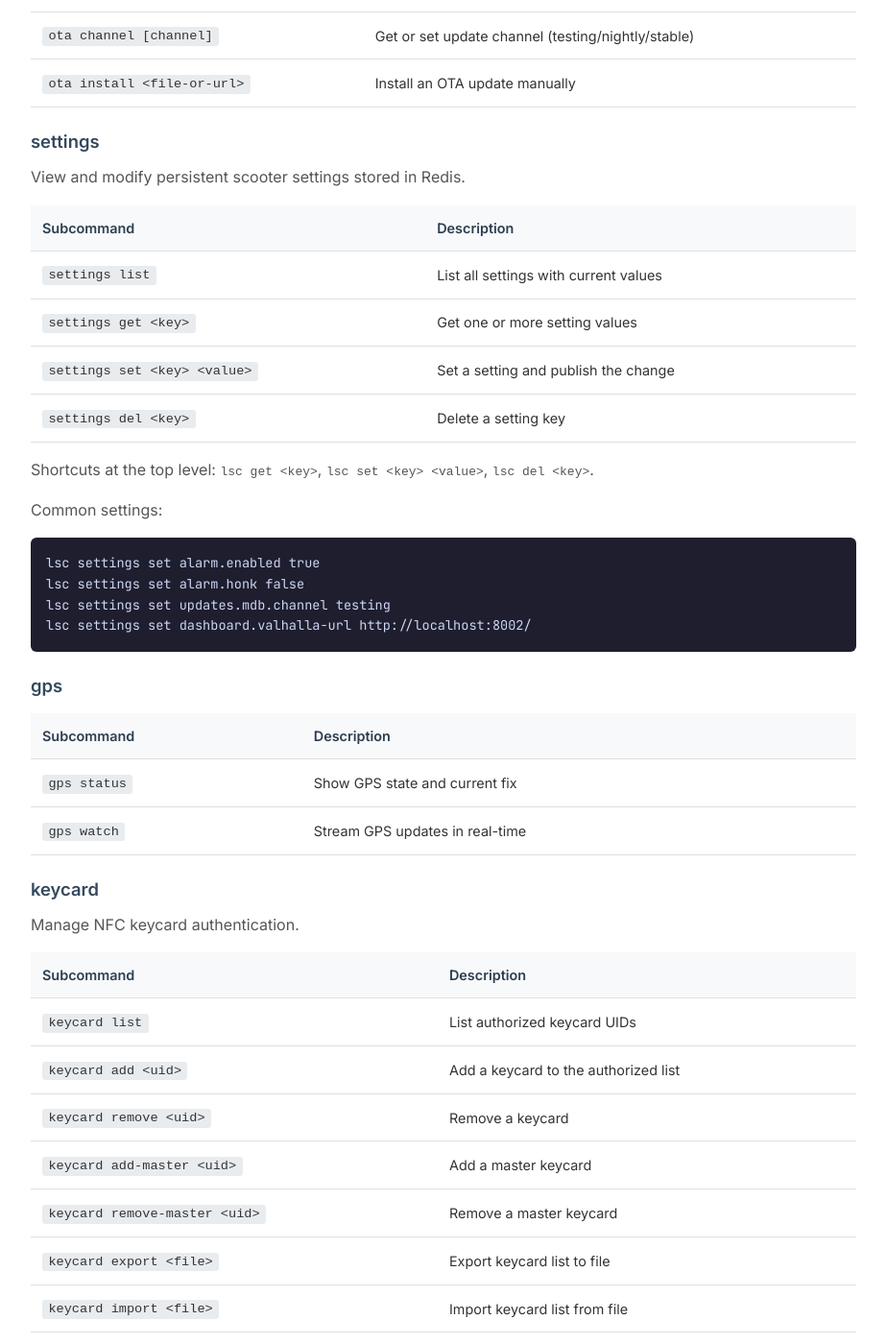
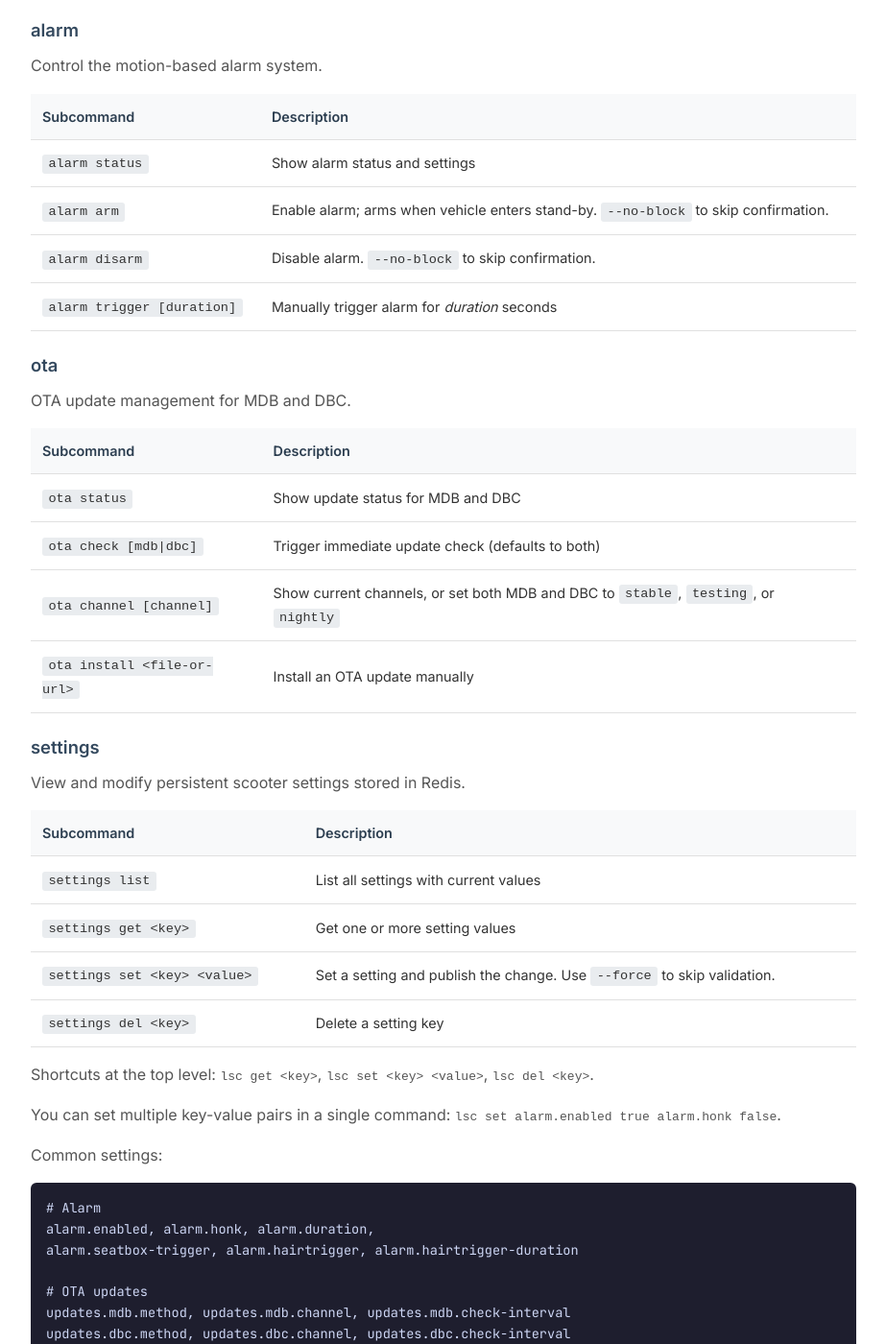
Before and after one commit to librescoot/librescoot.github.io, a Jekyll site: the page built from docs/lsc.html, in a window 1280 px wide and 1400 px high, scrolled down 2426 px. Shown: the whole window at 96% size, without its empty margins (178-1101 px from the left). Built offline with Jekyll 4.4.1, drawn with Linux system fonts in a browser that asks for light colours; some of the changed text lies outside the part shown.

Commit message:
docs: expand lsc CLI reference with full flags and options
Add missing flags, options, and details for watch, monitor, vehicle,
alarm, settings, gps, keycard, power, service, logs, diag, and led
commands. Add command aliases (svc, loc, dash), complete settings key
reference, and keycard UID format examples.

```diff
--- a/docs/lsc.html
+++ b/docs/lsc.html
@@ -14,16 +14,19 @@
 
 <section class="docs-section">
     <h2>Quick Reference</h2>
-    <pre class="code-block">lsc status                     # Overall vehicle status
+    <pre class="code-block">lsc status                     # Overall vehicle dashboard
 lsc unlock                     # Unlock the scooter
 lsc lock                       # Lock the scooter
 lsc open                       # Open the seatbox
+lsc battery                    # Battery diagnostics
+lsc faults                     # Show active faults
 lsc ota status                 # OTA update status
 lsc settings list              # View all settings
-lsc settings set &lt;key&gt; &lt;val&gt;  # Change a setting
+lsc set &lt;key&gt; &lt;val&gt;           # Change a setting
 lsc alarm arm                  # Arm the motion alarm
 lsc alarm disarm               # Disarm the alarm
-lsc service list               # List running services</pre>
+lsc service list               # List running services
+lsc logs                       # Extract log bundle</pre>
 </section>
 
 <section class="docs-section">
@@ -37,12 +40,29 @@
     <p>Monitor Redis pub/sub channels. Shows state changes in real-time.</p>
     <pre class="code-block">lsc watch                   # Watch all channels
 lsc watch vehicle battery:0 # Watch specific channels</pre>
+    <table class="services-table">
+        <thead><tr><th>Flag</th><th>Description</th></tr></thead>
+        <tbody>
+            <tr><td><code>--format &lt;fmt&gt;</code></td><td>Output format: <code>pretty</code> (default), <code>json</code>, <code>raw</code></td></tr>
+            <tr><td><code>--filter &lt;regex&gt;</code></td><td>Filter messages by regex</td></tr>
+        </tbody>
+    </table>
 
     <h3>monitor</h3>
-    <p>Record metrics over time for one or more subsystems. Writes timestamped data to files.</p>
+    <p>Record metrics over time for one or more subsystems. Writes timestamped data to files and produces a compressed archive.</p>
     <pre class="code-block">lsc monitor gps battery          # Record GPS and battery data
-lsc monitor all                  # Record everything</pre>
+lsc monitor all                  # Record everything
+lsc monitor --duration 5m motor  # Record motor data for 5 minutes</pre>
     <p>Subsystems: <code>gps</code>, <code>battery</code>, <code>vehicle</code>, <code>motor</code>, <code>power</code>, <code>modem</code>, <code>events</code>, <code>all</code>.</p>
+    <table class="services-table">
+        <thead><tr><th>Flag</th><th>Description</th></tr></thead>
+        <tbody>
+            <tr><td><code>--duration &lt;time&gt;</code></td><td>Recording duration (default: <code>1h</code>). Examples: <code>1m</code>, <code>5m</code>, <code>1h</code>, <code>24h</code></td></tr>
+            <tr><td><code>--interval &lt;time&gt;</code></td><td>Polling interval (default: <code>1s</code>). Examples: <code>100ms</code>, <code>1s</code>, <code>5s</code></td></tr>
+            <tr><td><code>--format &lt;fmt&gt;</code></td><td>Output format: <code>jsonl</code> (default), <code>csv</code></td></tr>
+            <tr><td><code>--output &lt;dir&gt;</code></td><td>Output directory (auto-generated if not specified)</td></tr>
+        </tbody>
+    </table>
 
     <h3>vehicle</h3>
     <p>Control vehicle lock/unlock state, hibernation, and seatbox.</p>
@@ -56,6 +76,7 @@
             <tr><td><code>vehicle open</code></td><td>Open the seatbox lock</td></tr>
         </tbody>
     </table>
+    <p>All vehicle subcommands accept <code>--no-block</code> to return immediately without waiting for state change confirmation.</p>
     <p>Shortcuts at the top level: <code>lsc lock</code>, <code>lsc unlock</code>, <code>lsc open</code>.</p>
 
     <h3>alarm</h3>
@@ -64,8 +85,8 @@
         <thead><tr><th>Subcommand</th><th>Description</th></tr></thead>
         <tbody>
             <tr><td><code>alarm status</code></td><td>Show alarm status and settings</td></tr>
-            <tr><td><code>alarm arm</code></td><td>Enable alarm; arms when vehicle enters stand-by</td></tr>
-            <tr><td><code>alarm disarm</code></td><td>Disable alarm</td></tr>
+            <tr><td><code>alarm arm</code></td><td>Enable alarm; arms when vehicle enters stand-by. <code>--no-block</code> to skip confirmation.</td></tr>
+            <tr><td><code>alarm disarm</code></td><td>Disable alarm. <code>--no-block</code> to skip confirmation.</td></tr>
             <tr><td><code>alarm trigger [duration]</code></td><td>Manually trigger alarm for <em>duration</em> seconds</td></tr>
         </tbody>
     </table>
@@ -76,8 +97,8 @@
         <thead><tr><th>Subcommand</th><th>Description</th></tr></thead>
         <tbody>
             <tr><td><code>ota status</code></td><td>Show update status for MDB and DBC</td></tr>
-            <tr><td><code>ota check [mdb|dbc]</code></td><td>Trigger immediate update check</td></tr>
-            <tr><td><code>ota channel [channel]</code></td><td>Get or set update channel (testing/nightly/stable)</td></tr>
+            <tr><td><code>ota check [mdb|dbc]</code></td><td>Trigger immediate update check (defaults to both)</td></tr>
+            <tr><td><code>ota channel [channel]</code></td><td>Show current channels, or set both MDB and DBC to <code>stable</code>, <code>testing</code>, or <code>nightly</code></td></tr>
             <tr><td><code>ota install &lt;file-or-url&gt;</code></td><td>Install an OTA update manually</td></tr>
         </tbody>
     </table>
@@ -89,23 +110,38 @@
         <tbody>
             <tr><td><code>settings list</code></td><td>List all settings with current values</td></tr>
             <tr><td><code>settings get &lt;key&gt;</code></td><td>Get one or more setting values</td></tr>
-            <tr><td><code>settings set &lt;key&gt; &lt;value&gt;</code></td><td>Set a setting and publish the change</td></tr>
+            <tr><td><code>settings set &lt;key&gt; &lt;value&gt;</code></td><td>Set a setting and publish the change. Use <code>--force</code> to skip validation.</td></tr>
             <tr><td><code>settings del &lt;key&gt;</code></td><td>Delete a setting key</td></tr>
         </tbody>
     </table>
     <p>Shortcuts at the top level: <code>lsc get &lt;key&gt;</code>, <code>lsc set &lt;key&gt; &lt;value&gt;</code>, <code>lsc del &lt;key&gt;</code>.</p>
+    <p>You can set multiple key-value pairs in a single command: <code>lsc set alarm.enabled true alarm.honk false</code>.</p>
     <p>Common settings:</p>
-    <pre class="code-block">lsc settings set alarm.enabled true
-lsc settings set alarm.honk false
-lsc settings set updates.mdb.channel testing
-lsc settings set dashboard.valhalla-url http://localhost:8002/</pre>
+    <pre class="code-block"># Alarm
+alarm.enabled, alarm.honk, alarm.duration,
+alarm.seatbox-trigger, alarm.hairtrigger, alarm.hairtrigger-duration
+
+# OTA updates
+updates.mdb.method, updates.mdb.channel, updates.mdb.check-interval
+updates.dbc.method, updates.dbc.channel, updates.dbc.check-interval
+
+# Dashboard
+dashboard.theme, dashboard.mode, dashboard.show-raw-speed,
+dashboard.show-clock, dashboard.show-gps, dashboard.show-bluetooth,
+dashboard.show-cloud, dashboard.show-internet,
+dashboard.battery-display-mode, dashboard.map.type,
+dashboard.map.render-mode, dashboard.valhalla-url
+
+# Other
+cellular.apn, battery.ignore-seatbox, hibernation-timer</pre>
 
     <h3>gps</h3>
+    <p>GPS tracking and position information.</p>
     <table class="services-table">
         <thead><tr><th>Subcommand</th><th>Description</th></tr></thead>
         <tbody>
             <tr><td><code>gps status</code></td><td>Show GPS state and current fix</td></tr>
-            <tr><td><code>gps watch</code></td><td>Stream GPS updates in real-time</td></tr>
+            <tr><td><code>gps watch</code></td><td>Stream GPS updates in real-time. <code>--compact</code> for one-line format.</td></tr>
         </tbody>
     </table>
 
@@ -117,12 +153,13 @@
             <tr><td><code>keycard list</code></td><td>List authorized keycard UIDs</td></tr>
             <tr><td><code>keycard add &lt;uid&gt;</code></td><td>Add a keycard to the authorized list</td></tr>
             <tr><td><code>keycard remove &lt;uid&gt;</code></td><td>Remove a keycard</td></tr>
-            <tr><td><code>keycard add-master &lt;uid&gt;</code></td><td>Add a master keycard</td></tr>
-            <tr><td><code>keycard remove-master &lt;uid&gt;</code></td><td>Remove a master keycard</td></tr>
+            <tr><td><code>keycard add-master &lt;uid&gt;...</code></td><td>Add one or more master keycards</td></tr>
+            <tr><td><code>keycard remove-master &lt;uid&gt;...</code></td><td>Remove one or more master keycards</td></tr>
             <tr><td><code>keycard export &lt;file&gt;</code></td><td>Export keycard list to file</td></tr>
             <tr><td><code>keycard import &lt;file&gt;</code></td><td>Import keycard list from file</td></tr>
         </tbody>
     </table>
+    <p>UIDs can be in any hex format: <code>042A3D6A0D6580</code>, <code>04:2A:3D:6A:0D:65:80</code>, or <code>04 2A 3D 6A 0D 65 80</code>.</p>
 
     <h3>power</h3>
     <p>Power management commands.</p>
@@ -132,12 +169,12 @@
             <tr><td><code>power status</code></td><td>Show power management state</td></tr>
             <tr><td><code>power run</code></td><td>Set power state to run</td></tr>
             <tr><td><code>power suspend</code></td><td>Request suspend</td></tr>
-            <tr><td><code>power hibernate</code></td><td>Request hibernation</td></tr>
+            <tr><td><code>power hibernate</code></td><td>Request hibernation. <code>--manual</code> or <code>--timer</code> to select mode.</td></tr>
             <tr><td><code>power reboot</code></td><td>Reboot the system</td></tr>
         </tbody>
     </table>
 
-    <h3>service</h3>
+    <h3>service <small>(alias: <code>svc</code>)</small></h3>
     <p>Inspect and manage LibreScoot systemd services.</p>
     <table class="services-table">
         <thead><tr><th>Subcommand</th><th>Description</th></tr></thead>
@@ -149,7 +186,7 @@
             <tr><td><code>service restart &lt;name&gt;</code></td><td>Restart a service</td></tr>
             <tr><td><code>service enable &lt;name&gt;</code></td><td>Enable a service at boot</td></tr>
             <tr><td><code>service disable &lt;name&gt;</code></td><td>Disable a service at boot</td></tr>
-            <tr><td><code>service logs &lt;name&gt;</code></td><td>Show recent logs from a service</td></tr>
+            <tr><td><code>service logs &lt;name&gt;</code></td><td>Show recent logs. <code>-f</code> to follow, <code>-n &lt;N&gt;</code> for line count (default 50).</td></tr>
         </tbody>
     </table>
 
@@ -180,12 +217,26 @@
 
     <h3>led</h3>
     <p>Control LED indicators (for development/testing).</p>
-    <pre class="code-block">lsc led cue &lt;index|name&gt;
-lsc led fade &lt;channel&gt; &lt;index|name&gt;</pre>
+    <pre class="code-block">lsc led cue &lt;index|name&gt;       # Trigger cue sequence
+lsc led fade &lt;channel&gt; &lt;index|name&gt;  # Trigger fade animation</pre>
+    <p>Cue names: <code>all-off</code>, <code>standby-to-parked-brake-off</code>, <code>parked-to-drive</code>, <code>brake-off-to-brake-on</code>, <code>brake-on-to-brake-off</code>, <code>drive-to-parked</code>, <code>blink-left</code>, <code>blink-right</code>, <code>blink-both</code>, <code>blink-none</code>.</p>
+    <p>Channels: <code>headlight</code>, <code>front-ring</code>, <code>brake</code>, <code>blinker-front-left</code>, <code>blinker-front-right</code>, <code>number-plates</code>, <code>blinker-rear-left</code>, <code>blinker-rear-right</code> (or numeric 0–7).</p>
 
     <h3>logs</h3>
-    <p>Extract service logs and system state as a bundle (useful for bug reports).</p>
-    <pre class="code-block">lsc logs [services...]</pre>
+    <p>Extract service logs and Redis state snapshots as a compressed bundle (useful for bug reports).</p>
+    <pre class="code-block">lsc logs                         # All services, last 24h
+lsc logs vehicle battery         # Specific services only
+lsc logs --since 1h              # Last hour only
+lsc logs --priority err          # Errors only</pre>
+    <table class="services-table">
+        <thead><tr><th>Flag</th><th>Description</th></tr></thead>
+        <tbody>
+            <tr><td><code>--since &lt;time&gt;</code></td><td>Start time (default: <code>24h</code>). Examples: <code>1h</code>, <code>24h</code>, <code>1d</code>, <code>"2025-10-25 10:00"</code></td></tr>
+            <tr><td><code>--until &lt;time&gt;</code></td><td>End time (default: now)</td></tr>
+            <tr><td><code>--priority &lt;level&gt;</code></td><td>Log level filter: <code>err</code>, <code>warning</code>, <code>info</code>, <code>debug</code></td></tr>
+            <tr><td><code>--output &lt;dir&gt;</code></td><td>Output directory (auto-generated if not specified)</td></tr>
+        </tbody>
+    </table>
 
     <h3>diag</h3>
     <p>Diagnostic commands for hardware inspection and control.</p>
@@ -195,16 +246,29 @@
             <tr><td><code>diag battery [id...]</code></td><td>Detailed battery status (charge, voltage, temperature, health)</td></tr>
             <tr><td><code>diag version</code></td><td>Firmware versions for MDB, DBC, ECU, and nRF52</td></tr>
             <tr><td><code>diag faults</code></td><td>Show all active faults</td></tr>
-            <tr><td><code>diag events</code></td><td>Stream fault and state events in real-time</td></tr>
-            <tr><td><code>diag dashboard [on|off]</code></td><td>Control DBC power</td></tr>
+            <tr><td><code>diag events</code></td><td>View fault event stream (see flags below)</td></tr>
+            <tr><td><code>diag dashboard [on|off]</code></td><td>Control DBC power. <code>-f</code> to force off during updates.</td></tr>
             <tr><td><code>diag dashboard status</code></td><td>Show DBC ready state and power</td></tr>
             <tr><td><code>diag dashboard ping</code></td><td>Ping the DBC to check connectivity</td></tr>
-            <tr><td><code>diag dashboard on-wait</code></td><td>Turn on DBC and wait until ready</td></tr>
-            <tr><td><code>diag dashboard off-wait</code></td><td>Turn off DBC and wait until unreachable</td></tr>
+            <tr><td><code>diag dashboard on-wait</code></td><td>Turn on DBC and wait until ready. <code>-t &lt;sec&gt;</code> for timeout (default 60).</td></tr>
+            <tr><td><code>diag dashboard off-wait</code></td><td>Turn off DBC and wait until unreachable. <code>-t &lt;sec&gt;</code> for timeout (default 60).</td></tr>
             <tr><td><code>diag engine [on|off]</code></td><td>Control engine power</td></tr>
             <tr><td><code>diag blinkers [off|left|right|both]</code></td><td>Control blinker state</td></tr>
             <tr><td><code>diag horn [on|off]</code></td><td>Control horn</td></tr>
             <tr><td><code>diag handlebar [lock|unlock]</code></td><td>Control handlebar lock</td></tr>
+        </tbody>
+    </table>
+
+    <h4>diag events flags</h4>
+    <table class="services-table">
+        <thead><tr><th>Flag</th><th>Description</th></tr></thead>
+        <tbody>
+            <tr><td><code>--since &lt;duration&gt;</code></td><td>Show events from duration ago (e.g. <code>1h</code>, <code>24h</code>, <code>7d</code>, <code>1w</code>)</td></tr>
+            <tr><td><code>--until &lt;duration&gt;</code></td><td>Show events until duration ago</td></tr>
+            <tr><td><code>-n, --lines &lt;N&gt;</code></td><td>Maximum events to show (default 50)</td></tr>
+            <tr><td><code>-r, --reverse</code></td><td>Show newest events first</td></tr>
+            <tr><td><code>-f, --follow</code></td><td>Follow events in real-time (like <code>tail -f</code>)</td></tr>
+            <tr><td><code>--filter &lt;regex&gt;</code></td><td>Filter events by regex pattern</td></tr>
         </tbody>
     </table>
 </section>
@@ -239,6 +303,7 @@
 -v, --verbose       Enable verbose logging</pre>
 </section>
 
+
 <section class="docs-section">
     <h2>Source</h2>
     <p><a href="https://github.com/librescoot/lsc" target="_blank">github.com/librescoot/lsc →</a></p>
```
Also changed, not shown: other parts of docs/lsc.html (+2 -2 lines).
